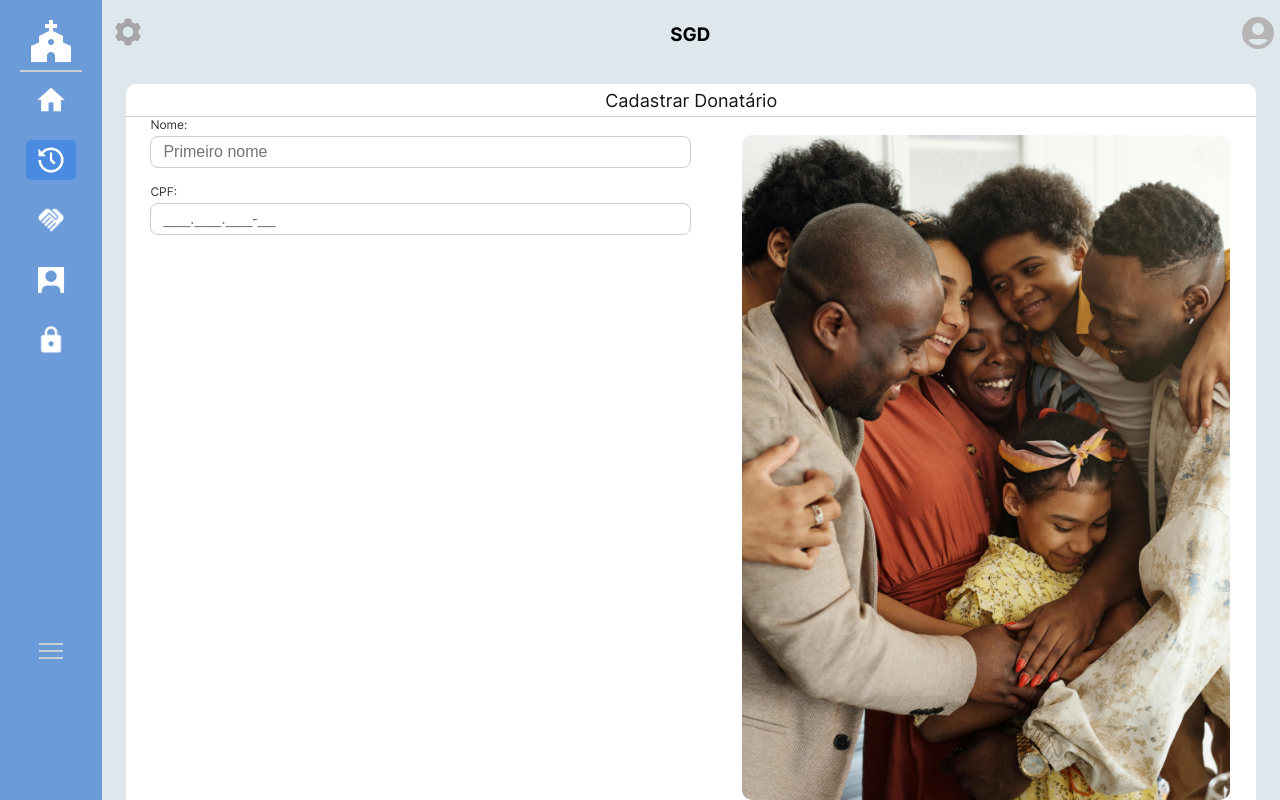
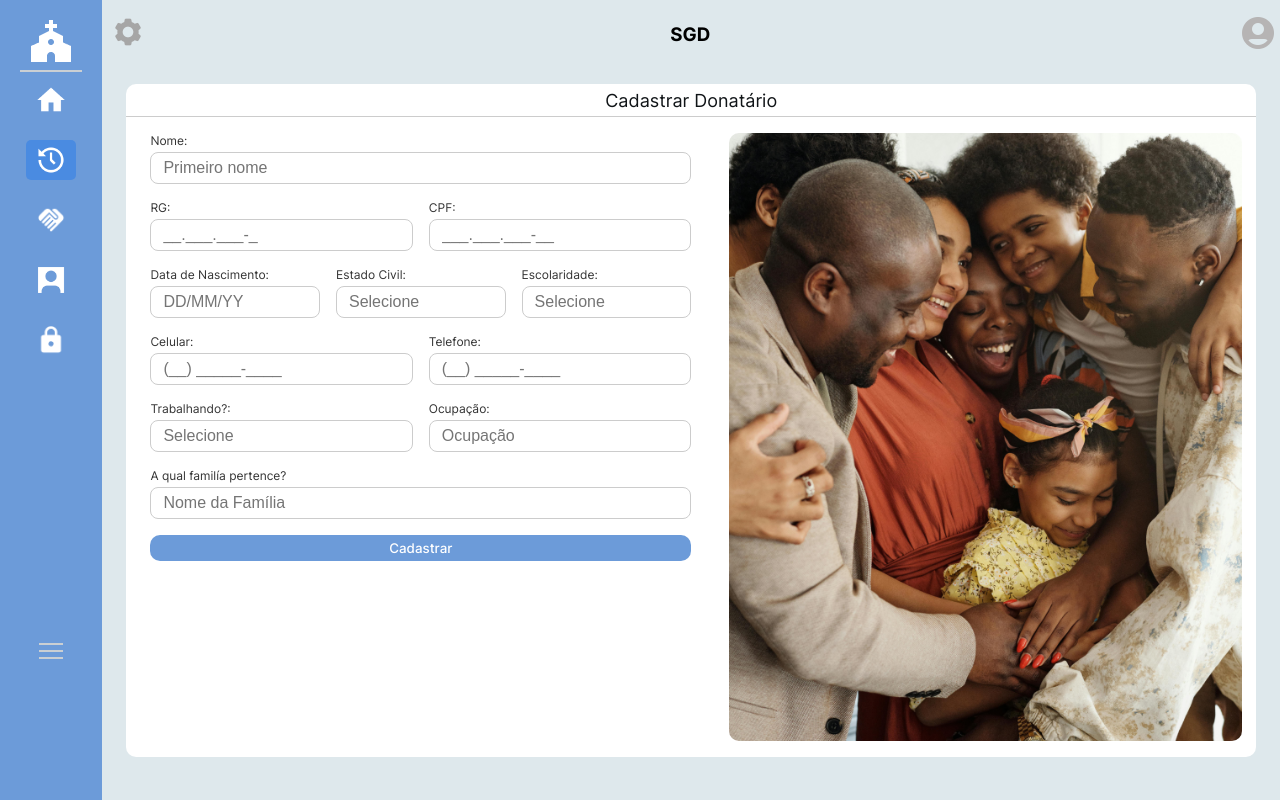
Before and after one commit to Conexao-Solidaria/consol-site-reactjs, a React (Create React App) app: page /cadastrarDonatario in a window 1280 px wide. Built offline with nearby package versions, Linux system fonts and the light colour scheme.

Commit message:
feat: adiciona formulario

```diff
--- a/src/pages/cadastrarDonatario/CadastrarDonatario.jsx
+++ b/src/pages/cadastrarDonatario/CadastrarDonatario.jsx
@@ -5,10 +5,17 @@ import style from "./CadastrarDonatario.module.css";
 import FotoFamilia from "../../utils/assets/familiares_image.png";
 import InputPadrao from "../../components/inputs/InputPadrao";
 import { useState } from "react";
+import BotaoPadrao from "../../components/botoes/BotaoPadrao";
 
 const CadastrarDonatario = () => {
+  const [nome, setNome] = useState("");
+  const [rg, setRg] = useState("");
   const [cpf, setCpf] = useState("");
-  const [nome, setNome] = useState("");
+  const [dataNasc, setDataNasc] = useState("");
+  const [celular, setCelular] = useState("");
+  const [telefone, setTelefone] = useState("");
+  const [ocupacao, setOcupacao] = useState("");
+  const [familia, setFamilia] = useState("");
 
   return (
     <>
@@ -27,12 +34,22 @@ const CadastrarDonatario = () => {
             </div>
             <div className={style.containerFormulario}>
               <div className={style.formulario}>
+                <div className={style.formLine} id="1">
                   <InputPadrao
                     label="Nome:"
                     placeholder="Primeiro nome"
                     onlyLetters={true}
                     value={nome}
                     onChange={(value) => setNome(value)}
+                  />
+                </div>
+                <div className={style.formLine} id="2">
+                  <InputPadrao
+                    label="RG:"
+                    placeholder="__.___.___-_"
+                    mask="99.999.999-9"
+                    value={rg}
+                    onChange={(value) => setRg(value)}
                   />
                   <InputPadrao
                     label="CPF:"
@@ -42,8 +59,70 @@ const CadastrarDonatario = () => {
                     onChange={(value) => setCpf(value)}
                   />
                 </div>
+                <div className={style.formLine} id="3">
+                <InputPadrao
+                    label="Data de Nascimento:"
+                    placeholder="DD/MM/YY"
+                    mask="99/99/99"
+                    value={dataNasc}
+                    onChange={(value) => setDataNasc(value)}
+                  />
+                  <InputPadrao
+                    label="Estado Civil:"
+                    placeholder="Selecione"
+                    value={cpf}
+                    onChange={(value) => setCpf(value)}
+                  />
+                  <InputPadrao
+                    label="Escolaridade:"
+                    placeholder="Selecione"
+                    value={cpf}
+                    onChange={(value) => setCpf(value)}
+                  />
+                </div>
+                <div className={style.formLine} id="4">
+                <InputPadrao
+                  label="Celular:"
+                  placeholder="(__) _____-____"
+                  mask="(99) 99999-99"
+                  value={celular}
+                  onChange={(value) => setCelular(value)}
+                />
+                <InputPadrao
+                  label="Telefone:"
+                  placeholder="(__) _____-____"
+                  mask="(99) 99999-99"
+                  value={telefone}
+                  onChange={(value) => setTelefone(value)}
+                />
+                </div>
+                <div className={style.formLine} id="5">
+                <InputPadrao
+                    label="Trabalhando?:"
+                    placeholder="Selecione"
+                    value={cpf}
+                    onChange={(value) => setCpf(value)}
+                />
+                <InputPadrao
+                  label="Ocupação:"
+                  placeholder="Ocupação"
+                  mask="999.999.999-99"
+                  value={ocupacao}
+                  onChange={(value) => setOcupacao(value)}
+                />
+                </div>
+                <div className={style.formLine} id="6">
+                <InputPadrao
+                    label="A qual familía pertence?"
+                    placeholder="Nome da Família"
+                    value={familia}
+                    onChange={(value) => setFamilia(value)}
+                />
+                </div>
+                <BotaoPadrao texto="Cadastrar"/>
+              </div>
               <div className={style.imagem}>
-                <img src={FotoFamilia} alt="foto familia feliz" />
+                <img src={FotoFamilia} alt="Foto de uma familia unida" />
               </div>
             </div>
           </div>
--- a/src/pages/cadastrarDonatario/CadastrarDonatario.module.css
+++ b/src/pages/cadastrarDonatario/CadastrarDonatario.module.css
@@ -16,7 +16,7 @@ body {
 
 .container {
   display: flex;
-  width: 100vw;
+  width: 100%;
   height: 100vh;
 }
 
@@ -70,14 +70,19 @@ body {
   flex-direction: row;
   background-color: var(--global-white);
   border-radius: 0px 0px 10px 10px;
-  box-sizing: border-box;
+  height: 80vh;
 }
 
 .formulario {
   display: flex;
   width: 50%;
   flex-direction: column;
-  padding: 0px 24px;
+  padding: 16px 24px;
+}
+
+.formLine {
+  display: flex;
+  gap: 16px;
 }
 
 
@@ -89,8 +94,8 @@ body {
 }
 
 .imagem img {
-  max-width: 95%;
-  max-height: 95%;
+  width: 95%;
+  height: 95%;
   object-fit: cover;
   border-radius: 10px;
 }
--- a/src/pages/donatarios/Donatarios.module.css
+++ b/src/pages/donatarios/Donatarios.module.css
@@ -20,7 +20,7 @@ p {
 
 .container {
   display: flex;
-  width: 100vw;
+  width: 100%;
   height: 100vh;
 }
 
```
Lines whose indentation alone changed are shown as unchanged.
